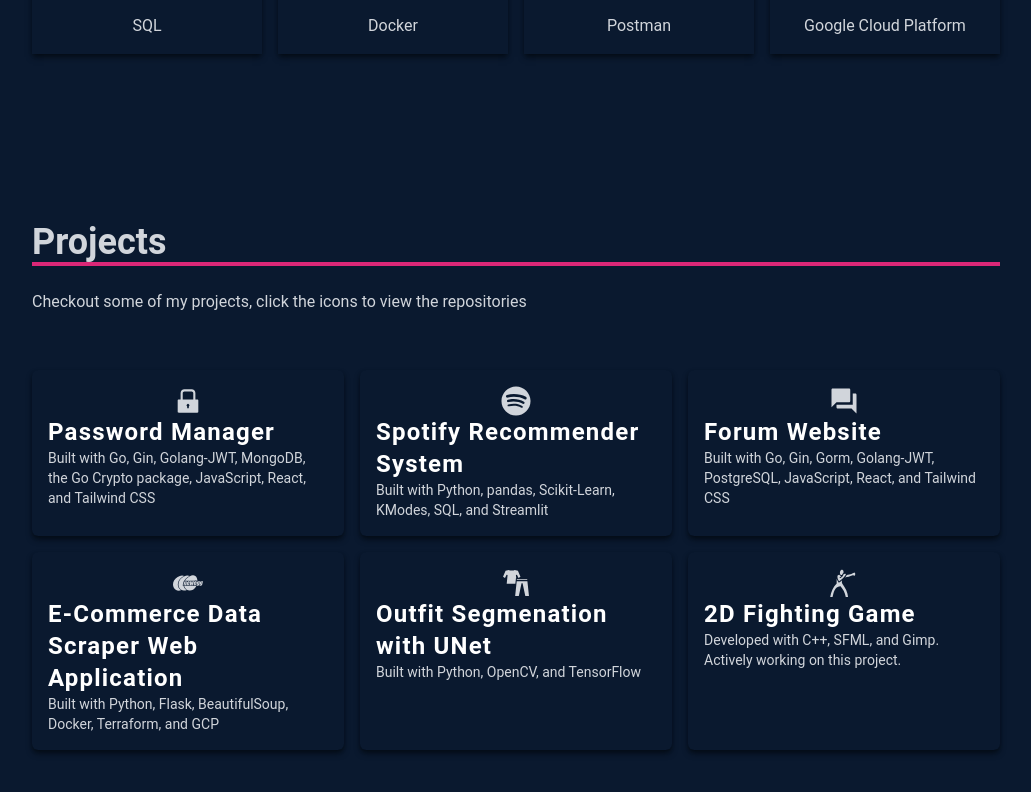
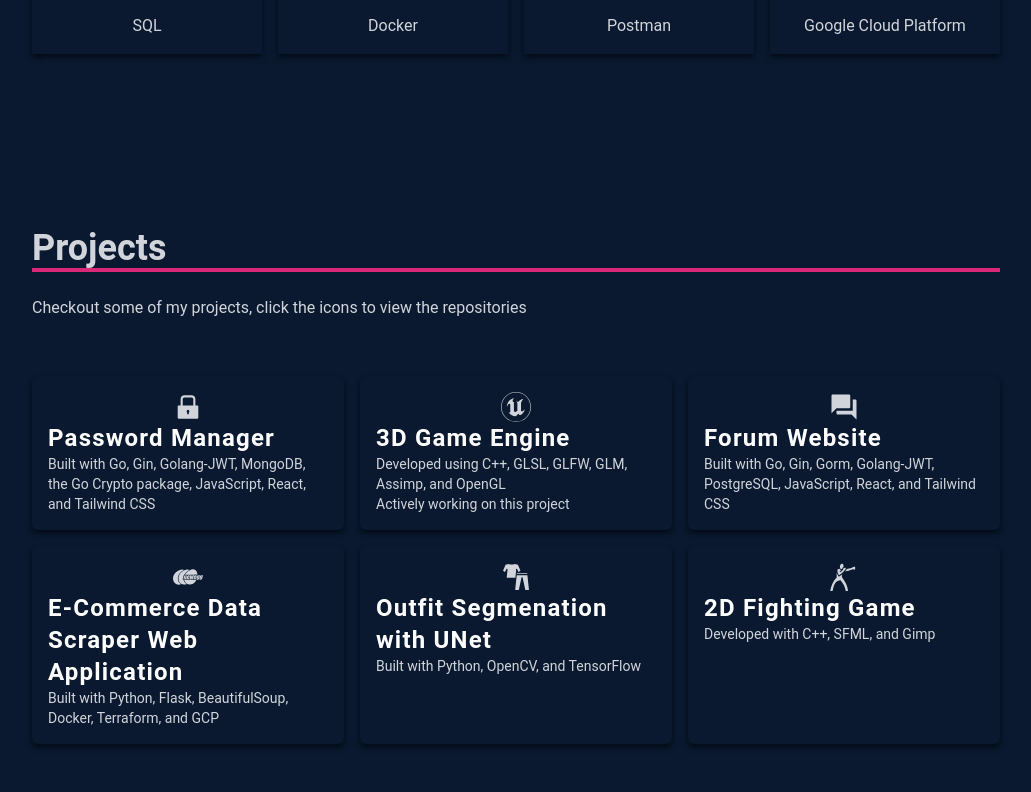
Before and after one commit to moeb15/portfolio, a React (Create React App) app: page / in a window 1280 px wide. Shown: the part 2014-2806 px from the top of the page, without its empty margins (124-1155 px from the left). Built offline with nearby package versions, Linux system fonts and the light colour scheme; the HTML template or start-up script is replaced by a standard one.

Commit message:
added project

```diff
--- a/src/components/Projects.js
+++ b/src/components/Projects.js
@@ -1,7 +1,7 @@
-import { FaSpotify } from "react-icons/fa";
+//import { FaSpotify } from "react-icons/fa";
 import { MdForum } from "react-icons/md";
 import { GiClothes, GiHighPunch } from "react-icons/gi";
-import { SiNewegg } from "react-icons/si";
+import { SiNewegg, SiUnrealengine } from "react-icons/si";
 import { AiFillLock } from "react-icons/ai";
 
 function Projects(){
@@ -25,13 +25,14 @@
                         </div>
 
                         <div className="shadow-md shadow-[#040c16] rounded-md hover:bg-green-700 duration-500 p-4  w-full">
-                            <a href="https://github.com/moeb15/spotify_recommender">
-                                <FaSpotify className="mx-auto" size={30}/>
+                            <a href="https://github.com/moeb15/3D-OpenGL-Game">
+                                <SiUnrealengine className="mx-auto" size={30}/>
                             </a>
                             <span className="text-2xl font-bold text-white tracking-wider">
-                                Spotify Recommender System
+                                3D Game Engine
                             </span>
-                            <p className="text-sm">Built with Python, pandas, Scikit-Learn, KModes, SQL, and Streamlit</p>
+                            <p className="text-sm">Developed using C++, GLSL, GLFW, GLM, Assimp, and OpenGL </p>
+                            <p className="text-sm"> Actively working on this project </p>
                         </div>
 
                         <div className="shadow-md shadow-[#040c16] rounded-md hover:bg-red-500 duration-500 p-4 w-full">
@@ -71,7 +72,7 @@
                             <span className="text-2xl font-bold text-white tracking-wider">
                                 2D Fighting Game
                             </span>
-                            <p className="text-sm">Developed with C++, SFML, and Gimp. Actively working on this project.</p>
+                            <p className="text-sm">Developed with C++, SFML, and Gimp</p>
                         </div>
                     </div>
                 </div>
```
